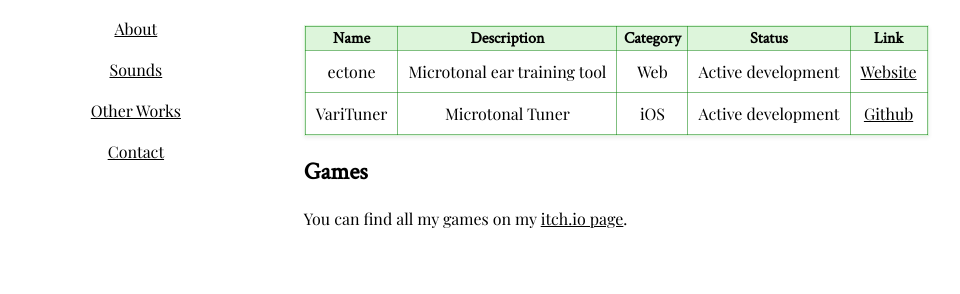
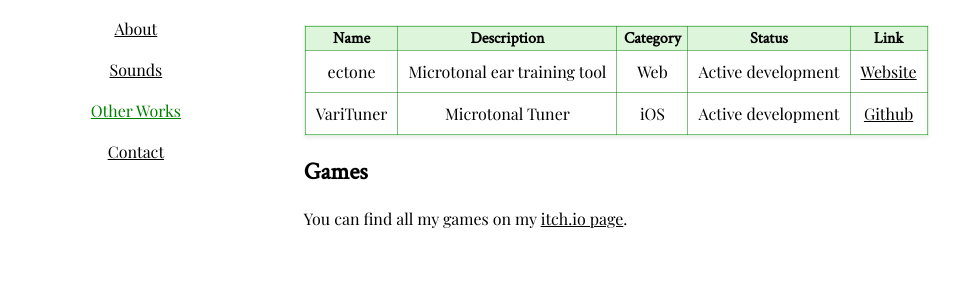
Before and after one commit to aleksuuu/aleksuuu.github.io, a Jekyll site: the page built from other-works.md, in a window 1280 px wide. Shown: the part 146-440 px from the top of the page, without its empty margins (18-978 px from the left). Built offline with Jekyll 4.4.1, drawn with Linux system fonts in a browser that asks for light colours.

Commit message:
"current" class is now set correctly

```diff
--- a/_config.yml
+++ b/_config.yml
@@ -26,7 +26,7 @@ description: >- # this means to ignore newlines until "baseurl:"
   including contemporary classical, jazz, and electronic music.
   His work is often inspired by noise, the physicality of sound, and the intervening space created through the translation of a medium, language, or culture.
 baseurl: "" # the subpath of your site, e.g. /blog
-url: "" # the base hostname & protocol for your site, e.g. http://example.com
+url: "https://aleksuuu.github.io" # the base hostname & protocol for your site, e.g. http://example.com
 pdfurl: "assets/pdfs"
 imgurl: "assets/images"
 # twitter_username: jekyllrb
--- a/_includes/nav.html
+++ b/_includes/nav.html
@@ -7,7 +7,8 @@
     </li>
     {% for item in site.data.navigation %}
       <li>
-        <a href="{{ item.link }}" {% if page.url == item.link %}class="current"{% endif %}>{{ item.name }}</a>
+        {% assign linkWithHtml = item.link | append: ".html" %}
+        <a href="{{ item.link }}" {% if page.url == linkWithHtml or page.url == item.link %}class="current"{% endif %}>{{ item.name }}</a>
       </li>
     {% endfor %}
   </ul>
```
